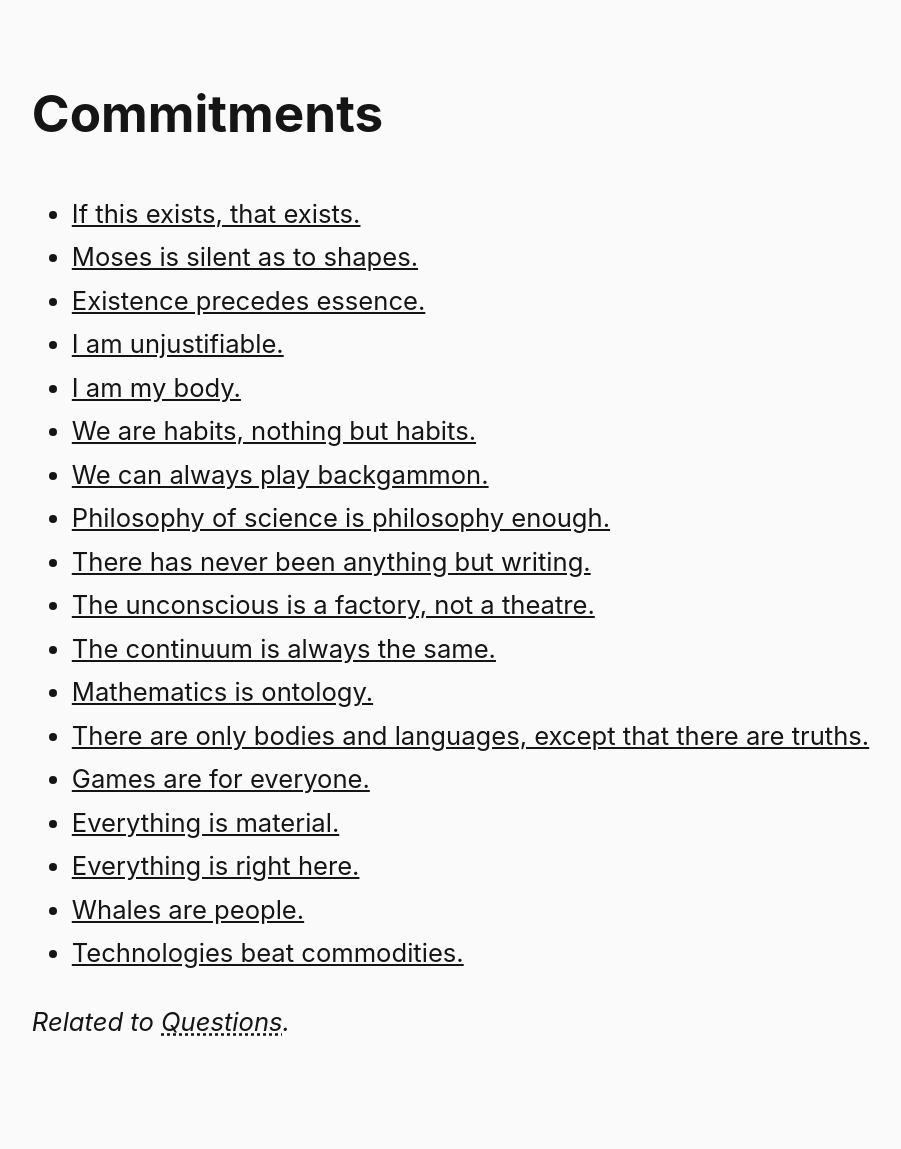
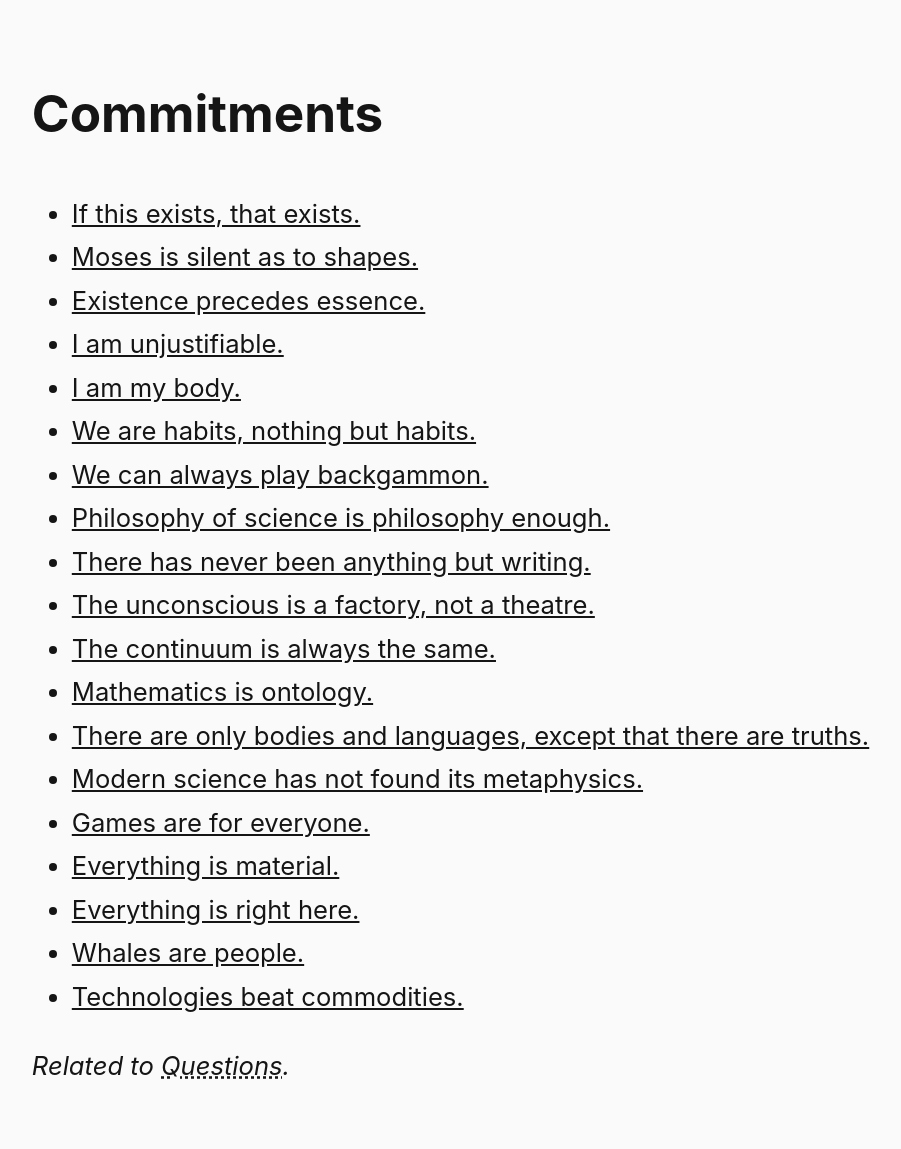
Before and after one commit to steinea/fyi, a Jekyll site: the page built from pages/commitments.md, in a window 1280 px wide. Shown: the whole page, without its empty margins (45-946 px from the left). Built offline with Jekyll 4.4.1, drawn with Linux system fonts in a browser that asks for light colours; before the commit the page ends 1105 px from its top, so only the background shows below that.

Commit message:
Add Deleuze

```diff
--- a/pages/commitments.md
+++ b/pages/commitments.md
@@ -19,6 +19,7 @@ redirect_from:
 * [The continuum is always the same.](https://monoskop.org/images/b/b3/Eco_Umberto_Semiotics_and_the_Philosophy_of_Language_1986.pdf "Eco 1984, p. 44")
 * [Mathematics is ontology.](https://www.bloomsbury.com/ca/being-and-event-9781441137685/ "Badiou 1988, p. 4")
 * [There are only bodies and languages, except that there are truths.](https://www.lacan.com/badbodies.htm "Badiou 2006")
+* [Modern science has not found its metaphysics.](https://books.google.ca/books?id=uL9NEAAAQBAJ&pg=PA39 "Deleuze 2007")
 * [Games are for everyone.](https://weheart.github.io/ "Zecher 2014")
 * [Everything is material.](https://www.versobooks.com/en-ca/products/192-the-exform "Bourriaud 2015, 7")
 * [Everything is right here.](https://www.versobooks.com/en-ca/products/192-the-exform "Bourriaud 2015, 21")
```
